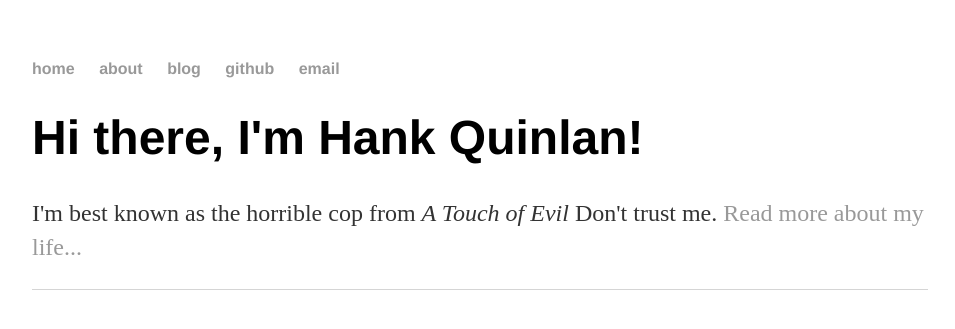
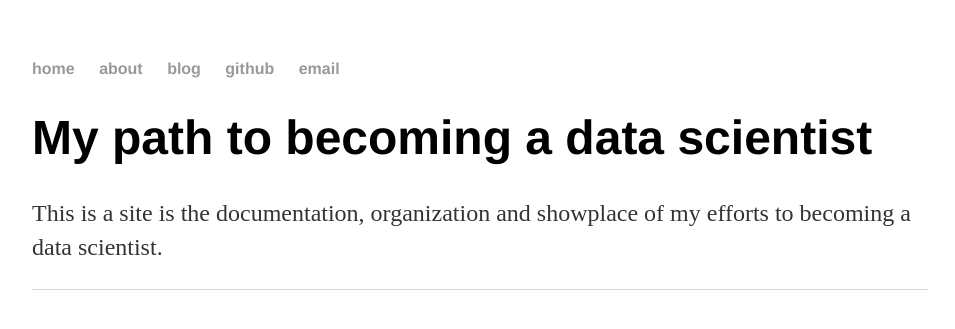
Before and after one commit to aducktyping/aducktyping.github.io, a Jekyll site: the page built from index.html, in a window 1280 px wide. Shown: the top 329 px of the page, without its empty margins (160-1115 px from the left). Built offline with Jekyll 4.4.1, drawn with Linux system fonts in a browser that asks for light colours.

Commit message:
Update index.html

```diff
--- a/index.html
+++ b/index.html
@@ -3,6 +3,6 @@ layout: default
 title: Hank Quinlan, Horrible Cop
 ---
 <div class="blurb">
-	<h1>Hi there, I'm Hank Quinlan!</h1>
-	<p>I'm best known as the horrible cop from <em>A Touch of Evil</em> Don't trust me. <a href="/about">Read more about my life...</a></p>
+	<h1>My path to becoming a data scientist</h1>
+	<p>This is a site is the documentation, organization and showplace of my efforts to becoming a data scientist. </p>
 </div><!-- /.blurb -->
```
